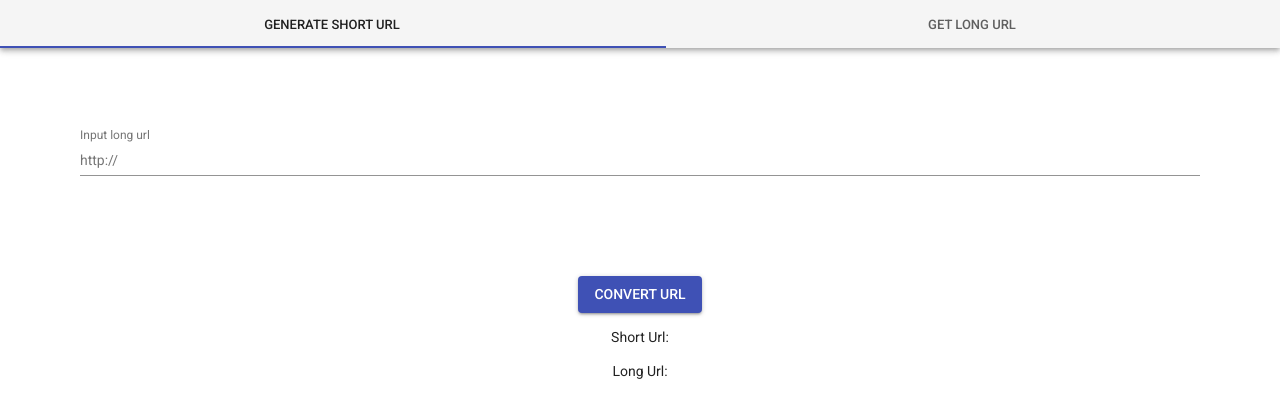
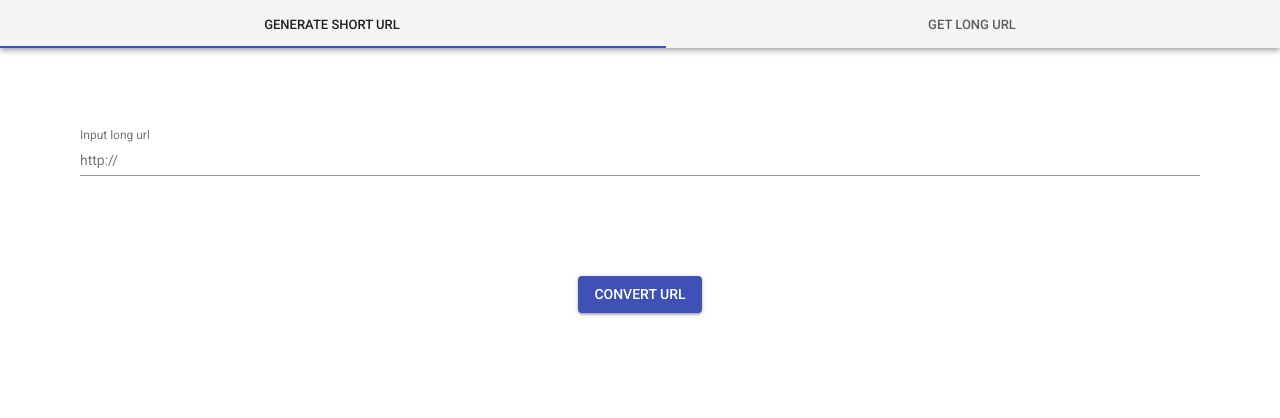
Before and after one commit to cammiida/kodeoppgave_koble, a React (Create React App) app in the folder frontend/: page / in a window 1280 px wide. Shown: the top 418 px of the page. Built offline with nearby package versions, Linux system fonts and the light colour scheme.

Commit message:
Hide short url and long url when not in state

```diff
--- a/frontend/src/components/UrlConverter.js
+++ b/frontend/src/components/UrlConverter.js
@@ -105,6 +105,9 @@ class UrlConverter extends Component {
             Convert URL
           </Button>
 
+          {this.state.shortUrl &&
+            this.state.longUrl && (
+              <div>
                 <p>
                   Short Url:{" "}
                   <a
@@ -125,6 +128,8 @@ class UrlConverter extends Component {
                     {this.state.longUrl}
                   </a>
                 </p>
+              </div>
+            )}
         </Typography>
       </React.Fragment>
     );
```
Lines whose indentation alone changed are shown as unchanged.
